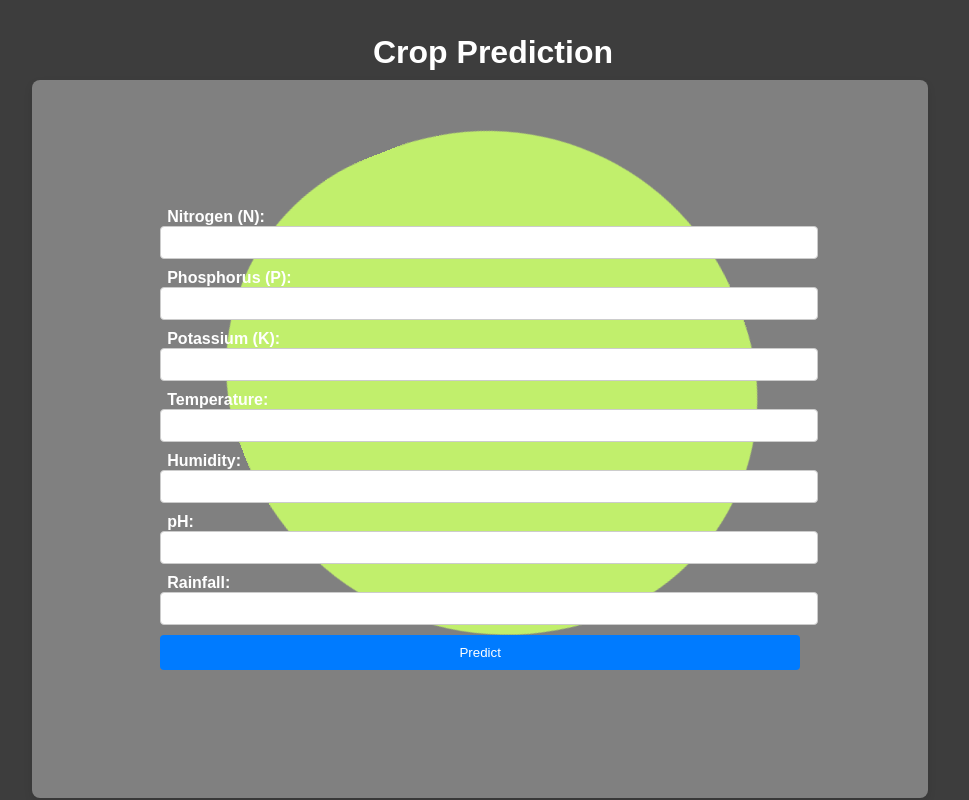
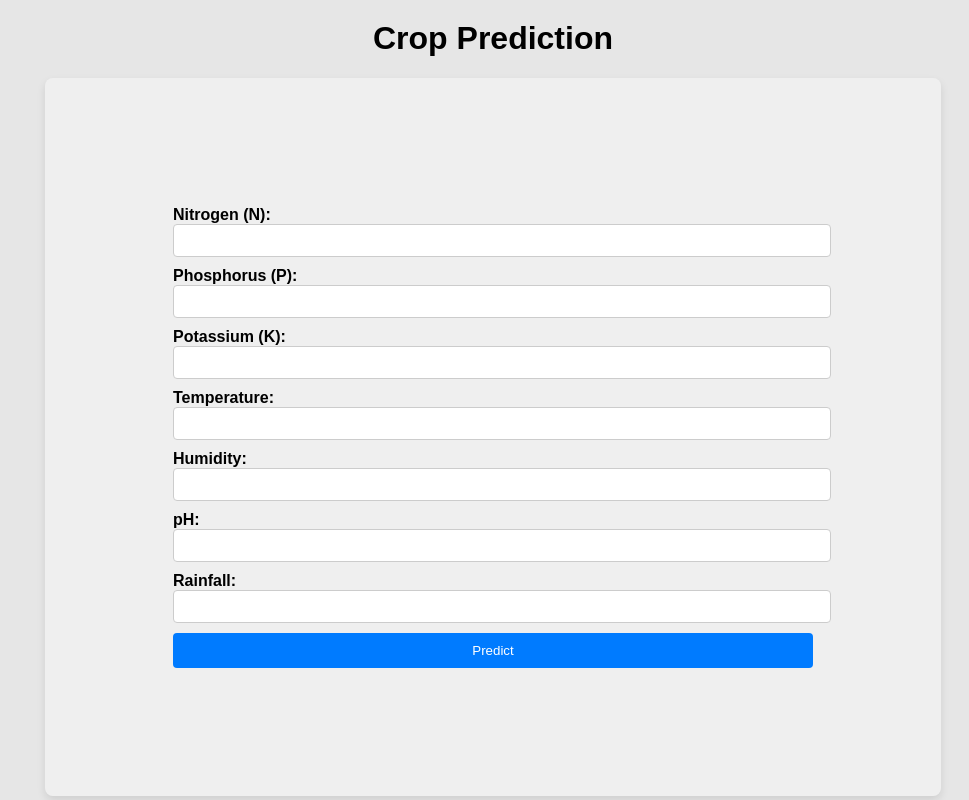
Before and after one commit to sai8151/crop_recommendation, a Flask app: page / in a window 1280 px wide. Shown: the whole page, without its empty margins (147-1116 px from the left). Run offline with Flask 3, Linux system fonts and the light colour scheme; parts of the project's set-up code (start-up, migrations or seed data) failed here and were passed over.

Commit message:
Update style.css

```diff
--- a/static/style.css
+++ b/static/style.css
@@ -1,14 +1,13 @@
 /* Basic styling for the form */
 * {
-    color: white;
-    padding: 7px;
+    color: rgb(0, 0, 0);
 }
 
 body {
     font-family: Arial, sans-serif;
     margin: 0;
     padding: 0;
-    background-color: #3d3d3d;
+    background-color: #e6e6e6;
 }
 
 h1 {
@@ -21,9 +20,7 @@ form {
     margin: 0 auto;
     background-color: #ffffff59;
     padding: 10%;
-    position: absolute;
-    top: 10%;
-    left: 14%;
+
     border-radius: 8px;
     box-shadow: 0 4px 8px rgba(0, 0, 0, 0.1);
 }
@@ -54,61 +51,3 @@ input[type="submit"] {
 input[type="submit"]:hover {
     background-color: #0056b3;
 }
-
-
-
-
-.bubble-circle {
-    animation: rotating 15s linear infinite;
-    background: #afff1ade;
-    border-radius: 335.383px 406px 323.168px 384.988px;
-    bottom: 0;
-    display: block;
-    height: 500px;
-    margin: 50px auto;
-    transition: background-color 2s ease-out;
-    width: 500px;
-}
-
-@-webkit-keyframes rotating
-
-/* Safari and Chrome */
-    {
-    from {
-        -webkit-transform: rotate(0deg);
-        -o-transform: rotate(0deg);
-        transform: rotate(0deg);
-    }
-
-    to {
-        -webkit-transform: rotate(360deg);
-        -o-transform: rotate(360deg);
-        transform: rotate(360deg);
-    }
-}
-
-@keyframes rotating {
-    from {
-        -ms-transform: rotate(0deg);
-        -moz-transform: rotate(0deg);
-        -webkit-transform: rotate(0deg);
-        -o-transform: rotate(0deg);
-        transform: rotate(0deg);
-    }
-
-    to {
-        -ms-transform: rotate(360deg);
-        -moz-transform: rotate(360deg);
-        -webkit-transform: rotate(360deg);
-        -o-transform: rotate(360deg);
-        transform: rotate(360deg);
-    }
-}
-
-.rotating {
-    -webkit-animation: rotating 15s linear infinite;
-    -moz-animation: rotating 15s linear infinite;
-    -ms-animation: rotating 15s linear infinite;
-    -o-animation: rotating 15s linear infinite;
-    animation: rotating 15s linear infinite;
-}
```
